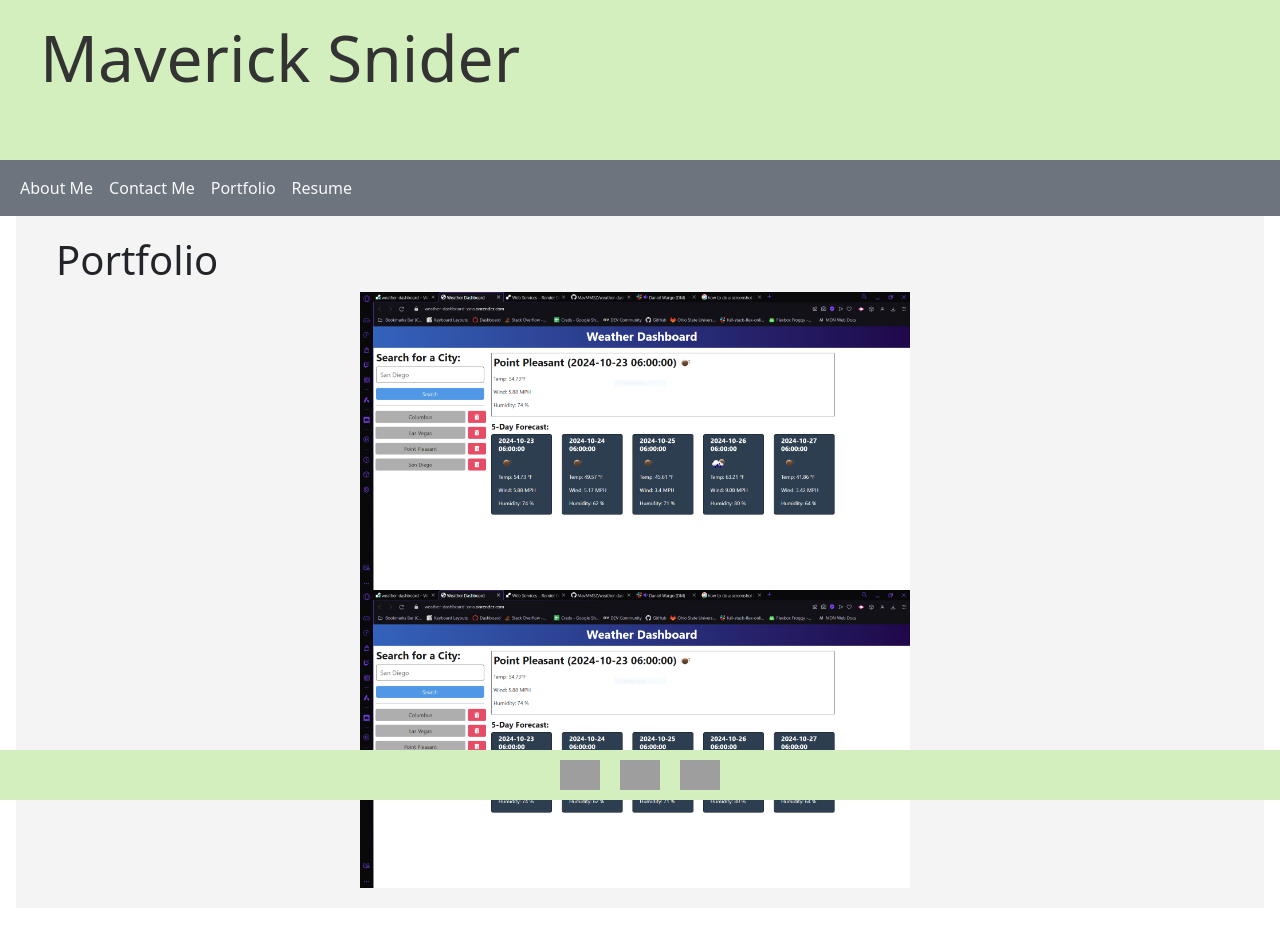
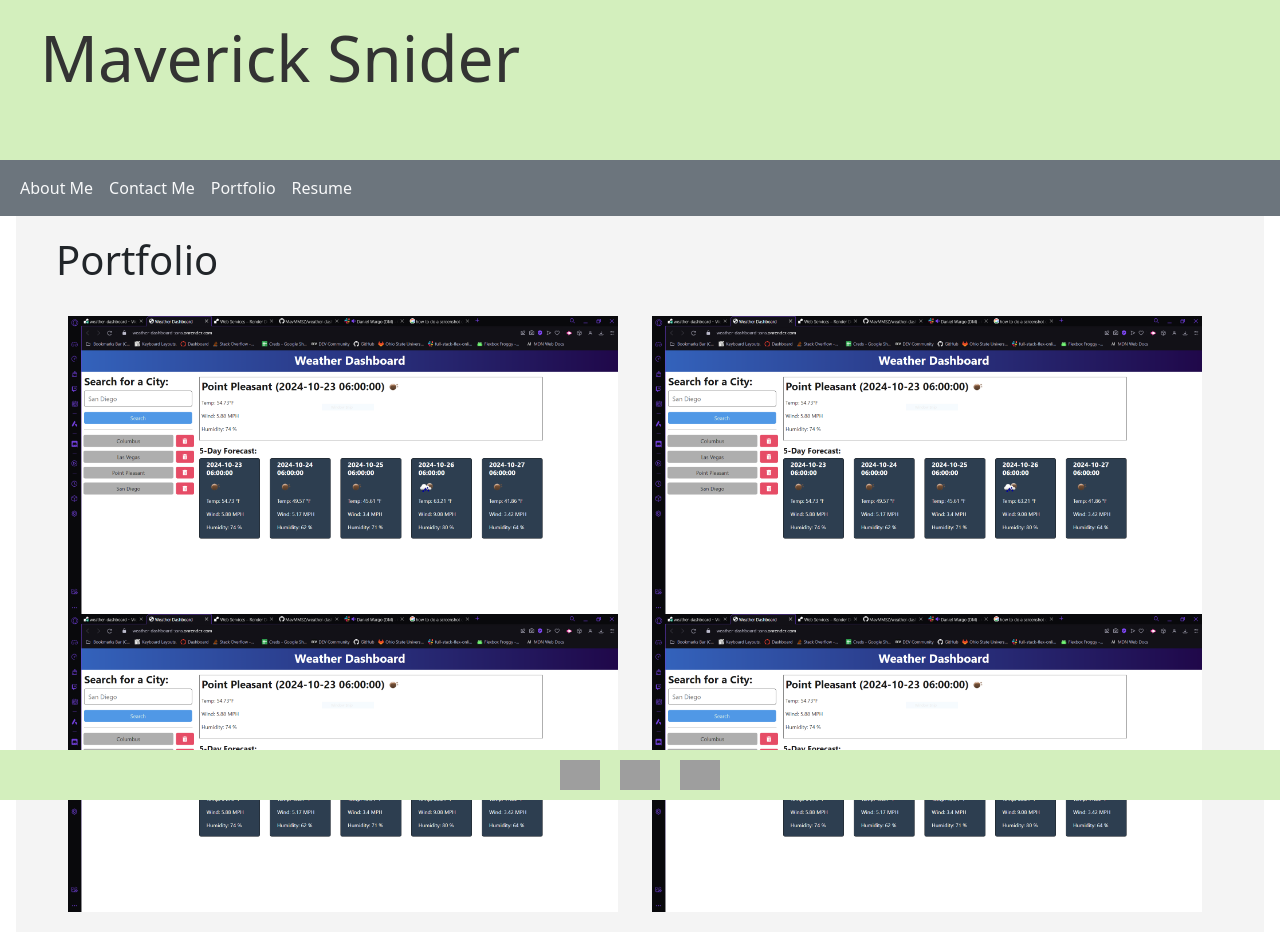
Before and after one commit to MavMMSZ/react-portfolio, a React (Vite) app in the folder Portfolio/: page /portfolio in a window 1280 px wide. Before the commit the page ends 908 px from the top, so only its background shows below. Built offline with nearby package versions, Linux system fonts and the light colour scheme; grey boxes are pictures that could not be loaded.

Commit message:
portfolio almost complete

```diff
--- /dev/null
+++ b/Portfolio/src/components/listItem.jsx
@@ -0,0 +1,10 @@
+export default function ListItem({ children, ...props }) {
+    return (
+      <li
+        className="list-group-item pt-4 d-flex justify-content-space-between align-items-center flex-wrap margin-10px padding-10px"
+        {...props}
+      >
+        {children}
+      </li>
+    );
+  }
--- a/Portfolio/src/pages/portfolio.jsx
+++ b/Portfolio/src/pages/portfolio.jsx
@@ -2,6 +2,7 @@ import React from "react";
 import Project from "../components/project.jsx";
 
 import "../styles/portfolio.css";
+import ListItem from "../components/listItem.jsx";
 
 const project1 = {
     title: "Project 1",
@@ -13,13 +14,27 @@ const project2 = {
     image: "src/assets/Capture.PNG",
 };
 
+const project3 = {
+    title: "Project 3",
+    image: "src/assets/Capture.PNG",
+};
+
+const project4 = {
+    title: "Project 4",
+    image: "src/assets/Capture.PNG",
+};
+
 
 export default function Portfolio() {
     return (
         <div>
             <h1>Portfolio</h1>
+            <ListItem>
             <Project class="card" title={project1.title} image={project1.image} />
             <Project class="card" title={project2.title} image={project2.image} />
+            <Project class="card" title={project3.title} image={project3.image} />
+            <Project class="card" title={project4.title} image={project4.image} />
+            </ListItem>
         </div>
     );
 }
--- a/Portfolio/src/styles/portfolio.css
+++ b/Portfolio/src/styles/portfolio.css
@@ -1,4 +1,13 @@
+.card img {
+    margin: 10px;
+    padding: 10px;
+    display: flex;
+    justify-content: space-between;
+}
+
 .card {
     margin: 10px;
     padding: 10px;
+    display: flex;
+    justify-content: space-between;
 }
```
